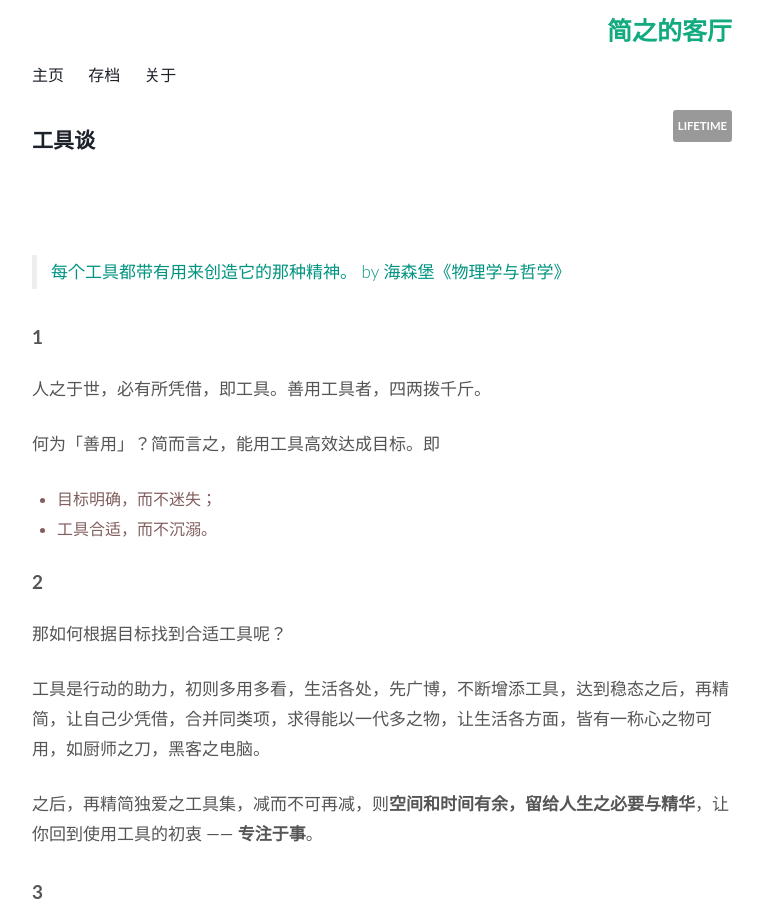
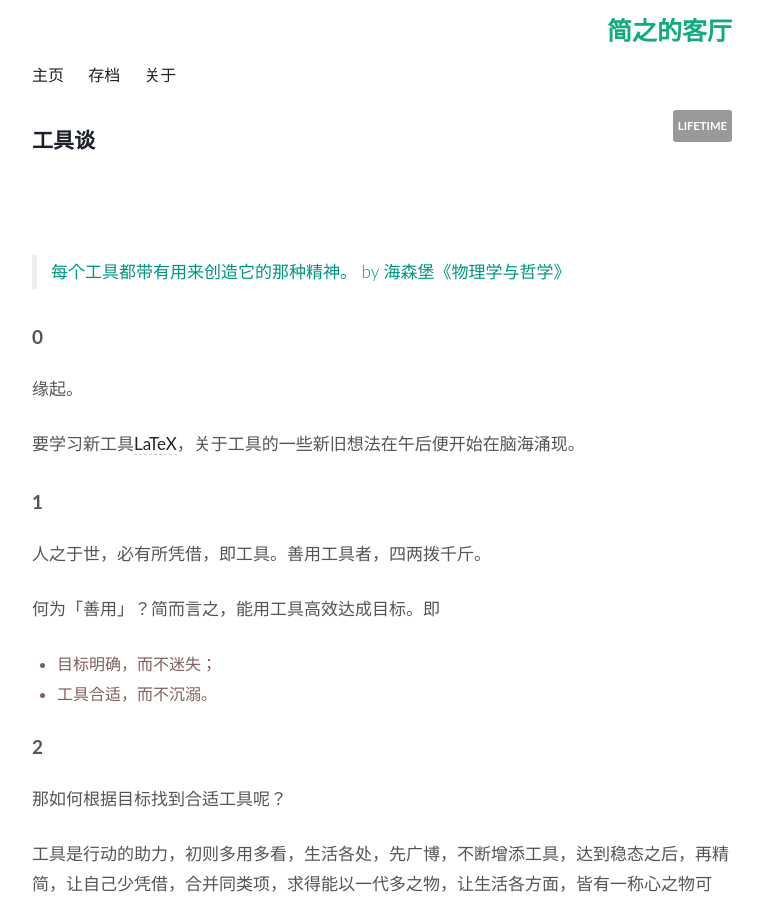
Before and after one commit to WillWang-X/willwang-x.github.io, a Jekyll site: the page built from _posts/2019-03-19-tools.md, in a window 1280 px wide and 900 px high. Shown: the whole window, without its empty margins (258-1021 px from the left). Built offline with Jekyll 4.4.1, drawn with Linux system fonts in a browser that asks for light colours.

Commit message:
updated tools

```diff
--- a/_posts/2019-03-19-tools.md
+++ b/_posts/2019-03-19-tools.md
@@ -13,6 +13,12 @@ published: true
 
 
 > 每个工具都带有用来创造它的那种精神。 by 海森堡《物理学与哲学》
+
+## 0
+
+缘起。
+
+要学习新工具[LaTeX](https://www.wikiwand.com/en/LaTeX)，关于工具的一些新旧想法在午后便开始在脑海涌现。
 
 ## 1
 
```
